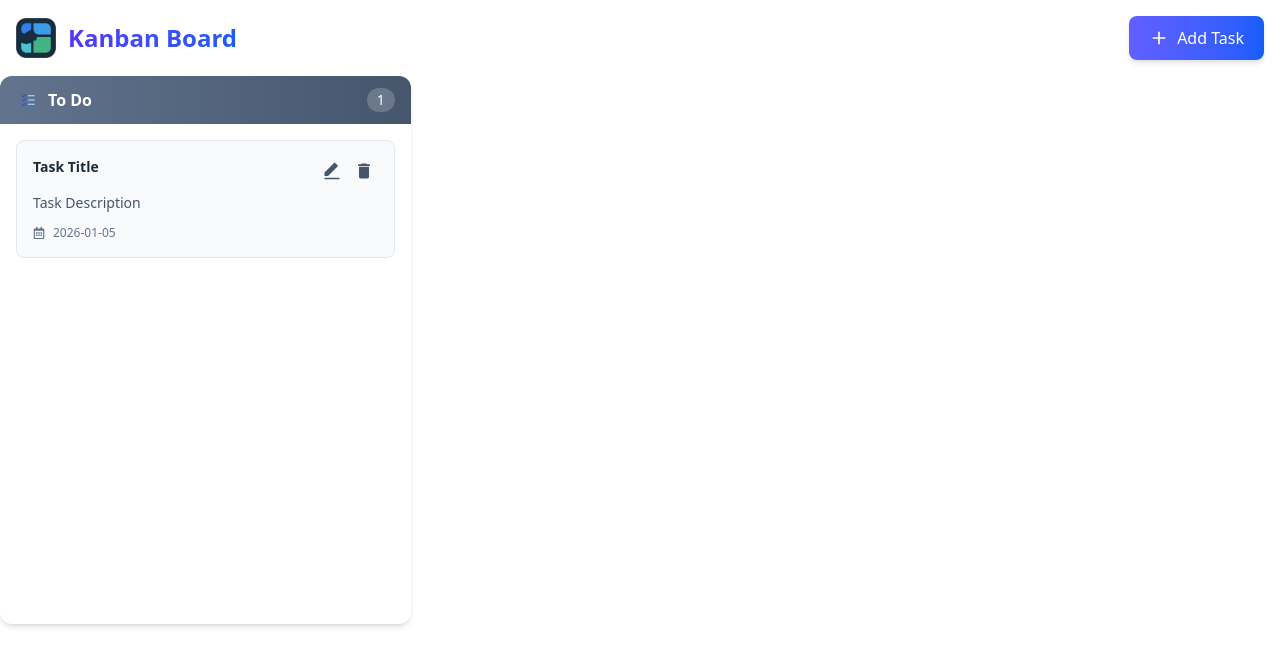
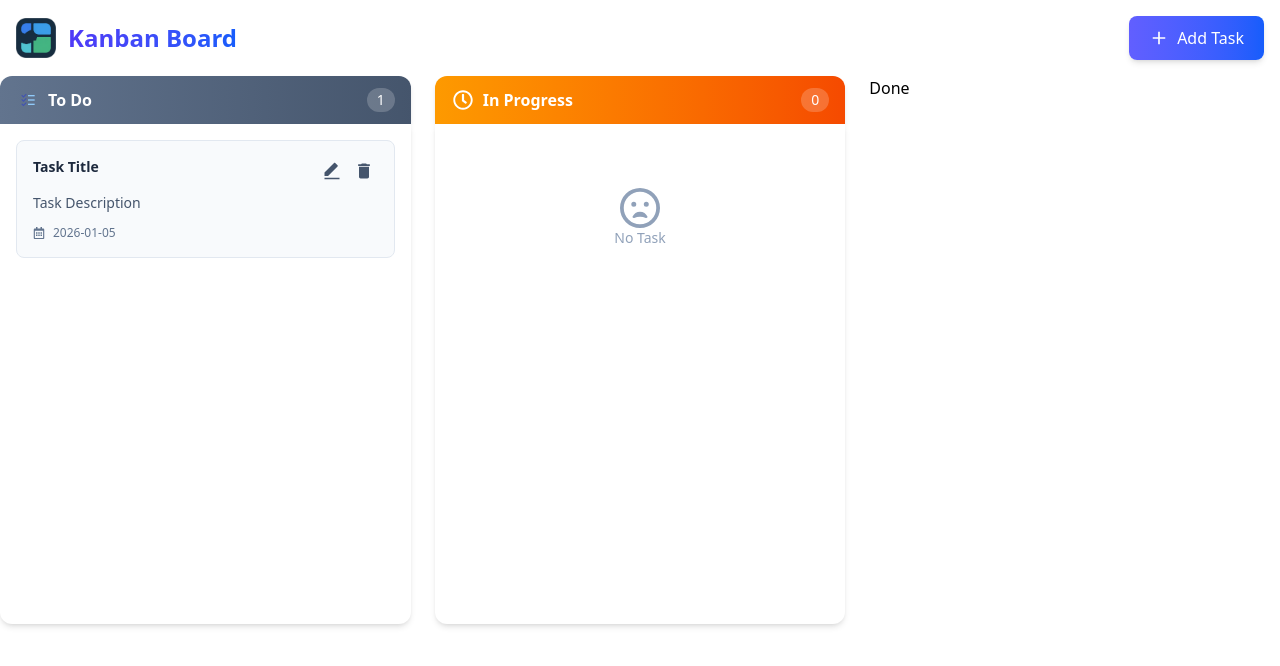
Before and after one commit to AbhinavShrivastav12/kanban-board, a React (Vite) app: page / in a window 1280 px wide. Shown: the top 666 px of the page. Built offline with nearby package versions, Linux system fonts and the light colour scheme.

Commit message:
done the inprogress card

```diff
--- a/src/App.jsx
+++ b/src/App.jsx
@@ -1,3 +1,5 @@
+import DoneCard from "./components/Cards/DoneCard";
+import InProgressCard from "./components/Cards/InProgressCard";
 import TodoCard from "./components/Cards/TodoCard";
 import Navbar from "./components/Navbar";
 
@@ -7,8 +9,8 @@ export default function App() {
             <Navbar />
             <div className="grid grid-cols-1 md:grid-cols-3 gap-6">
               <TodoCard />
-              {/* <InProgressCard />
-              <DoneCard /> */}
+              <InProgressCard />
+              <DoneCard />
             </div>
         </div>
     );
--- a/src/components/Cards/DoneCard.jsx
+++ b/src/components/Cards/DoneCard.jsx
@@ -0,0 +1,9 @@
+const DoneCard = () => {
+    return (
+        <div>
+            <h2>Done</h2>
+        </div>
+    );
+}
+
+export default DoneCard;
--- a/src/components/Cards/InProgressCard.jsx
+++ b/src/components/Cards/InProgressCard.jsx
@@ -0,0 +1,30 @@
+import { FaRegClock } from "react-icons/fa";
+import { FaRegFaceFrownOpen } from "react-icons/fa6";
+
+const InProgressCard = () => {
+    return (
+        <div className="flex flex-col h-full">
+            <div className="bg-gradient-to-r from-amber-500 to-orange-600 text-white px-4 py-3 rounded-t-xl shadow-md">
+                <div className="flex items-center justify-between">
+                    <div className="flex items-center gap-2">
+                        <div className="w-6 h-6 flex items-center justify-center">
+                            <i><FaRegClock className="size-5" /></i>
+                        </div>
+                        <h2 className="font-semibold text-base">In Progress</h2>
+                    </div>
+                    <span className="bg-white/20 px-2.5 py-0.5 rounded-full text-sm font-medium">0</span>
+                </div>
+            </div>
+            <div className="flex-1 bg-white rounded-b-xl shadow-md p-4 min-h-[500px] transition-all duration-200 ">
+                <div className="space-y-3">
+                    <div className="flex flex-col items-center justify-center py-12 text-slate-400">
+                        <i><FaRegFaceFrownOpen className="size-10" /></i>
+                        <p className="text-sm">No Task</p>
+                    </div>
+                </div>
+            </div>
+        </div>
+    );
+}
+
+export default InProgressCard;
```
